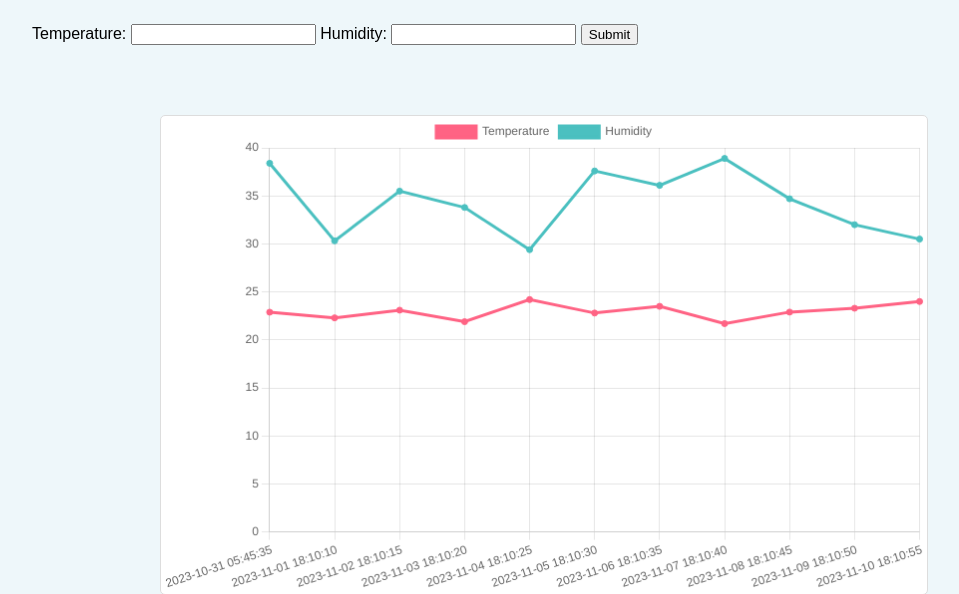
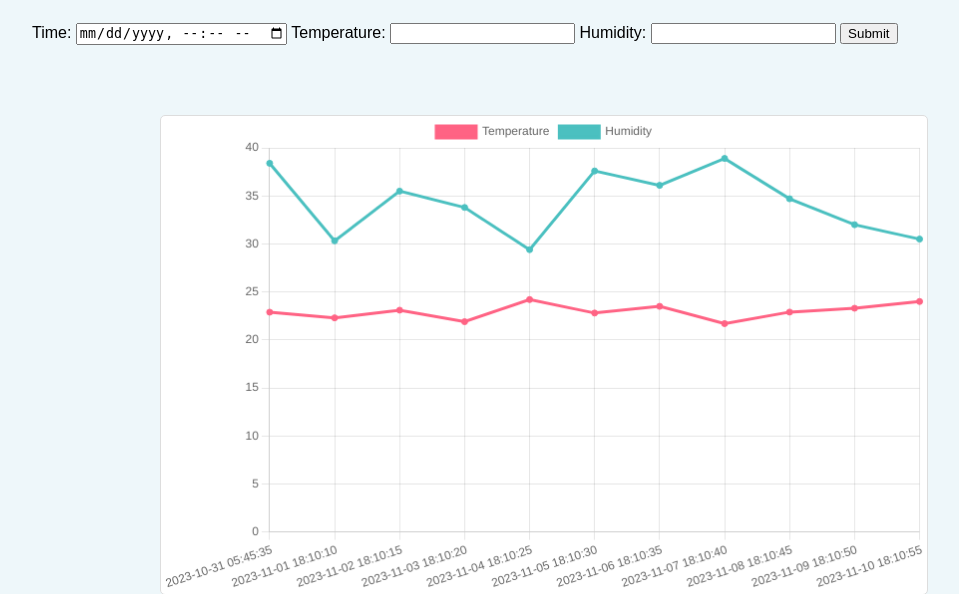
Before and after one commit to liu-cal/WeatherWizard, a Flask app: page /line_graph in a window 1280 px wide. Shown: the part 66-660 px from the top of the page, without its empty margins (96-1055 px from the left). Run offline with Flask 3, Linux system fonts and the light colour scheme; a user stored in the database is signed in; data comes from the database, SQL or seed files in the repository; parts of the project's set-up code (start-up, migrations or seed data) failed here and were passed over.

Commit message:
add time field to line_graph form

```diff
--- a/weather_wizard_backend/main.py
+++ b/weather_wizard_backend/main.py
@@ -180,10 +180,12 @@ def raspi_upload_image():
 
 @app.route('/upload_data', methods=['POST'])
 def upload_data():
-    time = datetime.now().strftime("%Y-%m-%d %H:%M:%S")
+    time = request.form.get('time')#datetime.now().strftime("%Y-%m-%d %H:%M:%S")
+    parts = time.split("T")
+    corrected_time = parts[0] + " " + parts[1] + ":00"
     temp = float(request.form.get('temperature'))
     humid = float(request.form.get('humidity'))
-    insertTimeTempHumid(time, temp, humid)
+    insertTimeTempHumid(corrected_time, temp, humid)
     flash('Data uploaded successfully!', 'success')
     return redirect(url_for('line_graph'))
 
--- a/weather_wizard_backend/templates/line_graph.html
+++ b/weather_wizard_backend/templates/line_graph.html
@@ -110,6 +110,9 @@
     </div>
     <div class="form-container">
         <form method="POST" action="{{ url_for('upload_data') }}" enctype="multipart/form-data">
+            <label>Time:
+                <input type="datetime-local" name="time" required>
+            </label>
             <label>Temperature:
                 <input type="number" step=".01" name="temperature" required>
             </label>
```
